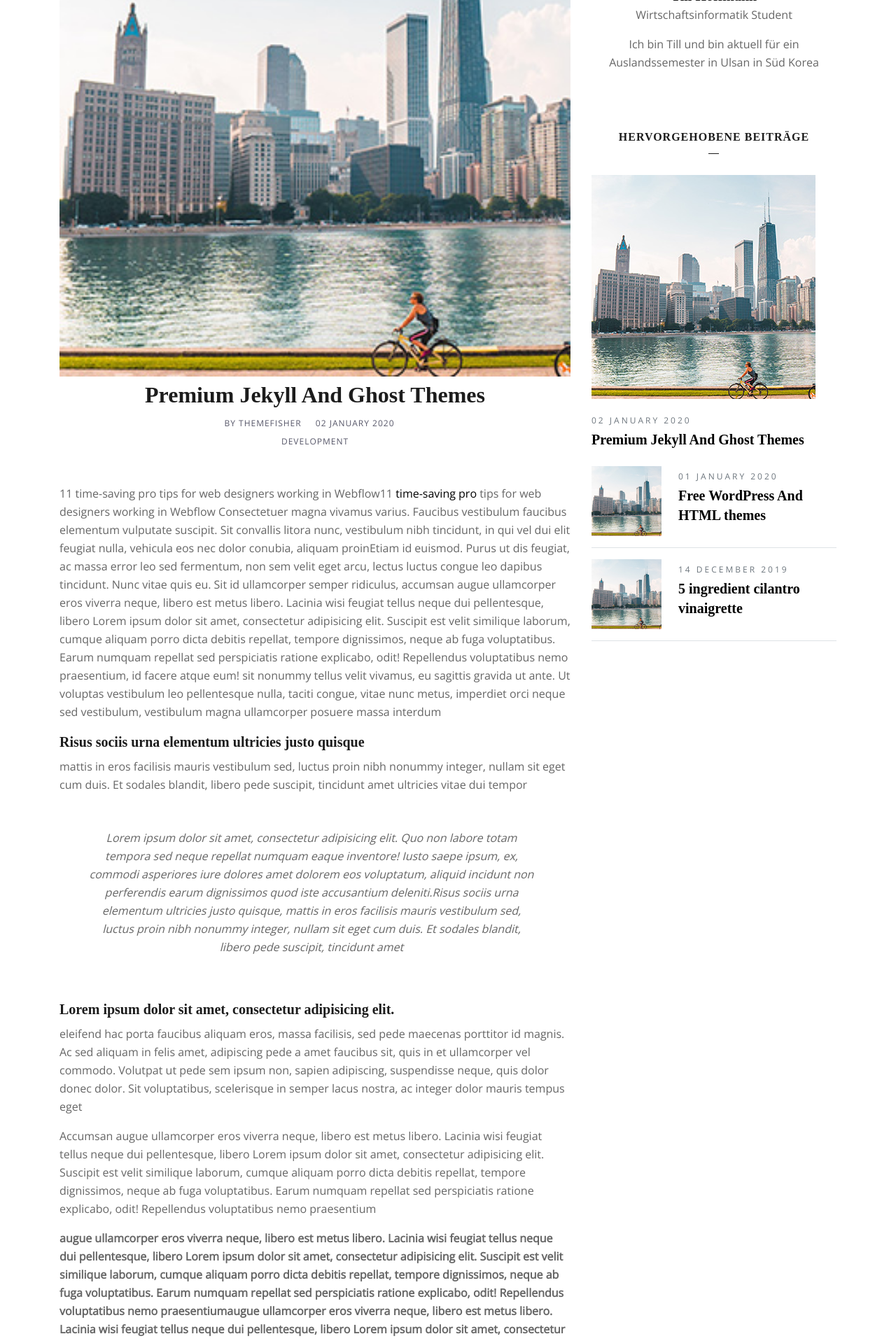
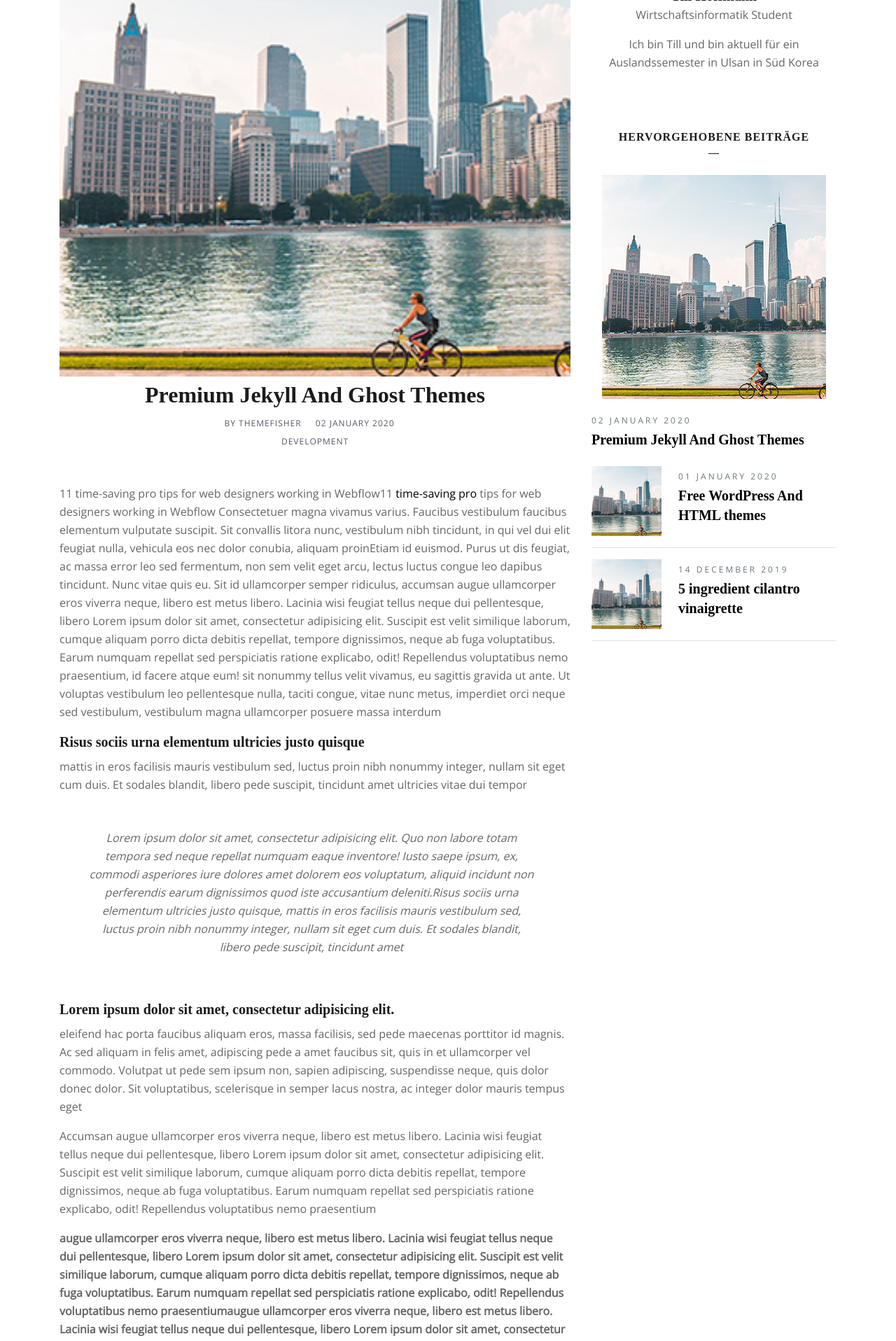
Before and after one commit to tillhoffmann1411/korea-blog, a Jekyll site: the page built from _posts/2020-01-02-premium-jekyll-and-ghost-theme.md, in a window 1280 px wide. Shown: the part 332-2248 px from the top of the page at 70% size. Built offline with Jekyll 4.4.1, drawn with Linux system fonts in a browser that asks for light colours; some web fonts are replaced; comment, search, counter and statistics services are not loaded.

Commit message:
style changes

```diff
--- a/_includes/footer_one.html
+++ b/_includes/footer_one.html
@@ -5,8 +5,8 @@
                 <div class="col-lg-12">
                     <ul class="list-inline footer-socials-2 text-center">
                       <li class="list-inline-item"><a href="/">Home</a></li>
-                      <li class="list-inline-item"><a href="/about">Über mich</a></li>
-                      <li class="list-inline-item"><a href="/categories">Kategorien</a></li>
+                      <!-- <li class="list-inline-item"><a href="/about">Über mich</a></li>
+                      <li class="list-inline-item"><a href="/categories">Kategorien</a></li> -->
                     </ul>
                 </div>
             </div>
--- a/_includes/header_two.html
+++ b/_includes/header_two.html
@@ -1,20 +1,9 @@
-<!-- <div class="header-logo py-5 d-none d-lg-block">
-  <div class="container">
-    <div class="row justify-content-center">
-      <div class="col-lg-6 text-center">
-        <a class="navbar-brand" href="{{ site.baseURL | relative_url }}"><img src="{{site.site_logo | relative_url}}" alt="{{site.title}}" class="img-fluid w-100"/></a>
-      </div>
-    </div>
-  </div>
-</div> -->
-
 <header class="header-top bg-black text-white justify-content-center">
     <nav class="navbar navbar-expand-lg navigation">
+
         <div class="container">
-            <!-- <a class="navbar-brand d-lg-none" href="{{ site.baseURL | relative_url }}"><img src="{{site.site_logo | relative_url}}" alt="{{site.title}}" class="img-fluid" /></a> -->
-
             <button class="navbar-toggler" type="button" data-toggle="collapse" data-target="#navbarContent" aria-controls="navbarContent" aria-expanded="false" aria-label="Toggle navigation">
-                <span class="ti-menu"></span>
+                <span class="ti-menu text-white"></span>
             </button>
             <div class="collapse navbar-collapse" id="navbarContent">
                 {% include navigation.html %}
@@ -24,9 +13,11 @@
                 <div class="search_toggle"><i class="ti-search"></i></div>
             </div>
         </div>
+
     </nav>
+</header>
 
-</header>
+
 <!--search overlay start-->
 <div class="search-wrap">
     <div class="overlay">
--- a/_includes/related_posts.html
+++ b/_includes/related_posts.html
@@ -4,7 +4,7 @@
         {% for post in site.posts | limit: "3" %}
         <div class="col-lg-4 col-md-4 col-sm-6">
             <div class="post-block-wrapper mb-4 mb-lg-0">
-                <a href="{{post.url | relative_url}}.html">
+                <a href="{{post.url | relative_url}}.html" class="post-thumb d-block">
                     <img class="img-fluid" src="{{post.post_image | relative_url}}" alt="{{post.title}}" />
                 </a>
                 <div class="post-content mt-3">
--- a/_includes/sidebar.html
+++ b/_includes/sidebar.html
@@ -1,5 +1,7 @@
 <div class="sidebar sidebar-right">
     <div class="sidebar-wrap mt-5 mt-lg-0">
+
+
         {% assign author_info = site.author_info %} {% for data in author_info %}
         <div class="author-widget">
             <div class="sidebar-widget about mb-5 text-center p-3">
@@ -11,60 +13,40 @@
                 <h4 class="mb-0 mt-4">{{data['name']}}</h4>
                 <p>{{data['designation']}}</p>
                 <p>{{data['bio']}}</p>
-                <!-- <img src="{{data['signature'] | relative_url }}" alt="{{data['name']}}" class="img-fluid" /> -->
             </div>
-
-            <!-- <div class="sidebar-widget follow mb-5 text-center">
-                <h4 class="text-center widget-title">Follow Me</h4> {% include follow_socials.html %}
-            </div> -->
         </div>
         {% endfor %}
+
+
         <div class="sidebar-widget mb-5 ">
-            <h4 class="text-center widget-title">Hervorgehobene Beiträge</h4> {% assign featured_posts = site.posts | where: "featured","true" %} {% for post in featured_posts | limit: "3" %} {% if forloop.index == 1 %}
+            <h4 class="text-center widget-title">Hervorgehobene Beiträge</h4> {% assign featured_posts = site.posts |
+            where: "featured","true" %} {% for post in featured_posts | limit: "3" %} {% if forloop.index == 1 %}
             <div class="sidebar-post-item-big">
                 {% if post.post_image %}
-                <a href="{{post.url | relative_url}}.html"><img src="{{post.post_image | relative_url}}" alt="{{post.title}}" class="img-fluid" /></a>
+                <a href="{{post.url | relative_url}}.html" class="post-thumb d-block"><img
+                        src="{{post.post_image | relative_url}}" alt="{{post.title}}" class="img-fluid" /></a>
                 {% endif %}
                 <div class="mt-3 media-body">
-                    <span class="text-muted letter-spacing text-uppercase font-sm">{{post.date | date_to_long_string }}</span>
+                    <span class="text-muted letter-spacing text-uppercase font-sm">{{post.date | date_to_long_string
+                        }}</span>
                     <h4><a href="{{post.url | relative_url}}.html">{{post.title}}</a></h4>
                 </div>
             </div>
             {% else %}
             <div class="media border-bottom py-3 sidebar-post-item">
                 {% if post.post_image %}
-                <a href="{{post.url | relative_url}}.html"><img class="mr-4" src="{{post.post_image | relative_url}}" alt="{{post.title}}" /></a>
+                <a href="{{post.url | relative_url}}.html"><img class="mr-4" src="{{post.post_image | relative_url}}"
+                        alt="{{post.title}}" /></a>
                 {% endif %}
                 <div class="media-body">
-                    <span class="text-muted letter-spacing text-uppercase font-sm">{{post.date | date_to_long_string }}</span>
+                    <span class="text-muted letter-spacing text-uppercase font-sm">{{post.date | date_to_long_string
+                        }}</span>
                     <h4><a href="{{post.url | relative_url}}.html">{{post.title}}</a></h4>
                 </div>
             </div>
             {% endif %} {% endfor %}
-
         </div>
 
-        <!-- <div class="sidebar-widget category mb-5">
-            <h4 class="text-center widget-title">Catgeories</h4>
 
-            <ul class="list-unstyled">
-                {% assign categories_list = site.categories %} {% if categories_list.first[0] == null %} {% for category in categories_list %}
-                <li class="align-items-center d-flex justify-content-between"><a href="/category/{{ category | downcase | downcase | url_escape | strip | replace: ' ', '-' }}">{{ category | capitalize }} </a> <span>({{ site.tags[category].size }})</span></li>
-                {% endfor %} {% else %} {% for category in categories_list %}
-                <li class="align-items-center d-flex justify-content-between"><a href="/category/{{ category[0] | downcase | url_escape | strip | replace: ' ', '-' }}">{{ category[0] | capitalize }} </a> <span>({{ category[1].size }})</span></li>
-                {% endfor %} {% endif %} {% assign categories_list = nil %}
-            </ul>
-        </div> -->
-
-        <!-- <div class="sidebar-widget subscribe mb-5">
-            <h4 class="text-center widget-title">Newsletter</h4>
-            <form action="{{site.mailchimp_list}}" target="__blank" method="post">
-                <input type="email" value="" name="EMAIL" class="email form-control" id="mce-EMAIL" placeholder="email address" required>
-                <button class="btn btn-primary d-block mt-3" type="submit">Sign Up</button>
-            </form>
-        </div>
-        <div class="sidebar-widget sidebar-adv mb-5">
-            {% include advertisement.html %}
-        </div> -->
     </div>
 </div>
--- a/assets/css/style.css
+++ b/assets/css/style.css
@@ -1118,6 +1118,10 @@
   font-size: 20px;
 }
 
+.post-thumb.d-block {
+  text-align: center;
+}
+
 .play-btn {
   line-height: 45px;
   position: absolute;
```
Also changed, not shown: _includes/header_one.html (+1 -9 lines).
